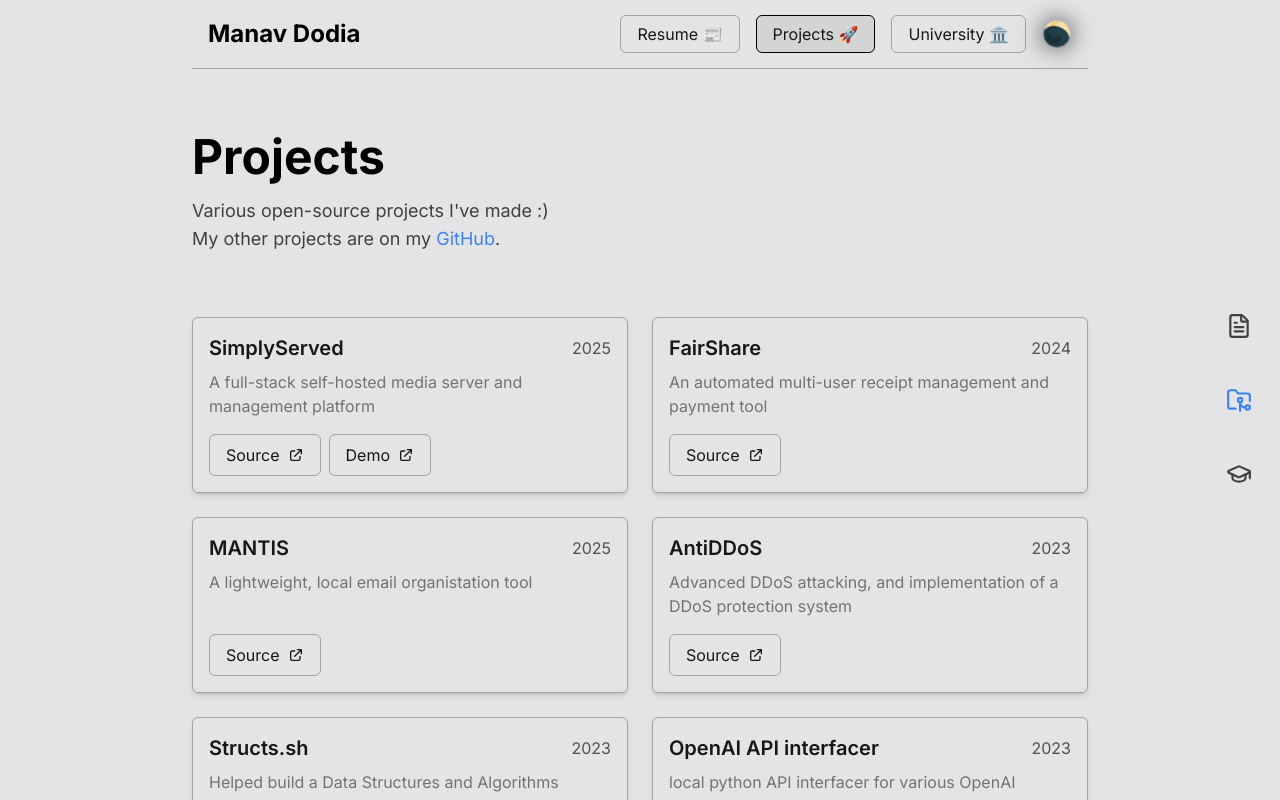
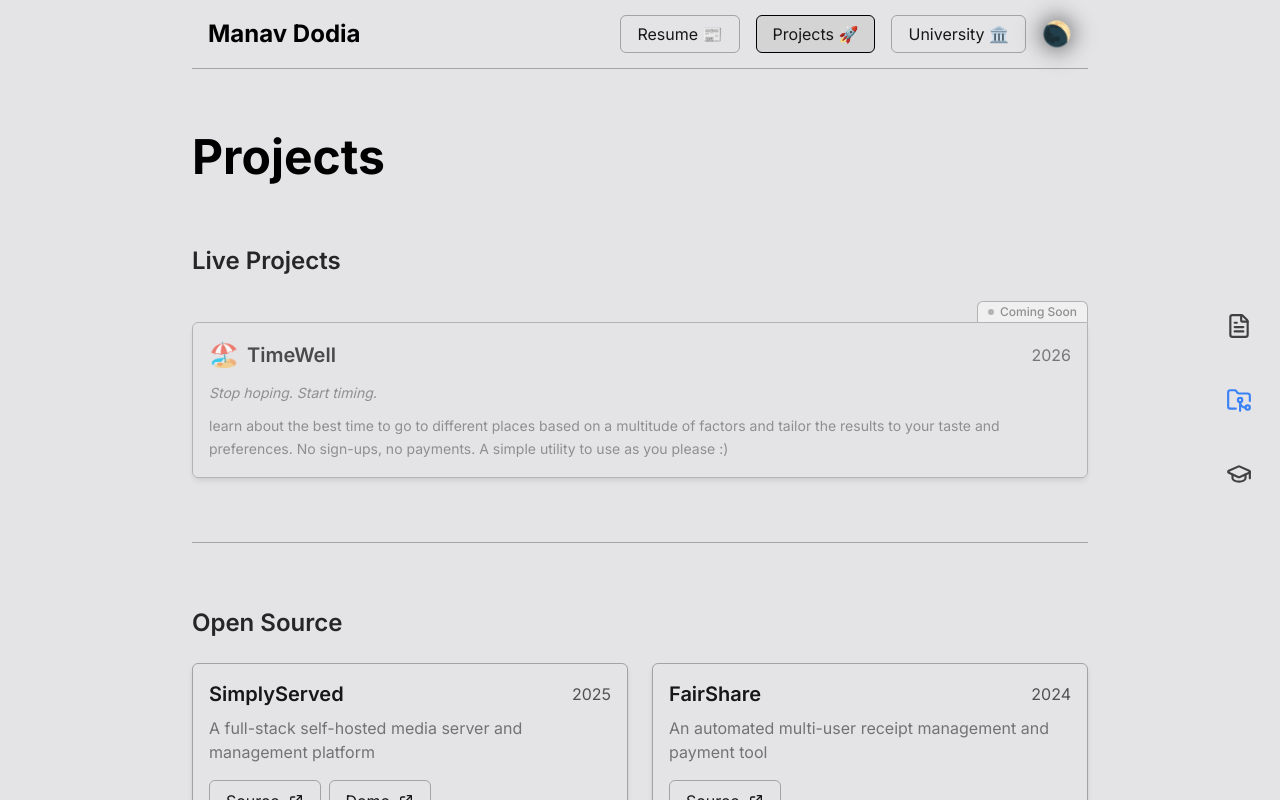
Before and after one commit to manav1411/Personal-website, a Next.js app: page /projects in a window 1280 px wide. Shown: the top 800 px of the page. Built offline with nearby package versions, Linux system fonts and the light colour scheme.

Commit message:
fixed bugs, added new project card

```diff
--- a/src/app/page.tsx
+++ b/src/app/page.tsx
@@ -37,13 +37,13 @@ export default function Home() {
               Contact me at <span className="text-blue-500 font-semibold">manavbdodia@gmail.com</span>
               <button
                 onClick={copyToClipboard}
-                className="ml-2 bg-transparent rounded transition-colors duration-150 ease-in-out focus:outline-none"
+                className="ml-2 bg-transparent rounded focus:outline-none"
                 aria-label="Copy email to clipboard"
               >
                 {copied ? (
-                  <IoMdCheckmark className="text-green-500 w-5 h-5 transition-colors duration-150 ease-in-out" />
+                  <IoMdCheckmark className="text-green-500 w-5 h-5" />
                 ) : (
-                  <FaRegCopy className="text-neutral-500 dark:text-neutral-400 w-5 h-5 hover:text-blue-500 dark:hover:text-blue-400 transition-colors duration-150 ease-in-out" />
+                  <FaRegCopy className="text-neutral-500 dark:text-neutral-400 w-5 h-5 hover:text-blue-500 dark:hover:text-blue-400" />
                 )}
               </button>
               {copied && <span className="mr-8 text-xs opacity-50">Copied!</span>}
@@ -54,13 +54,13 @@ export default function Home() {
           <div className="flex space-x-4 mt-4 justify-self-auto">
             <a href="https://github.com/manav1411" target="_blank" rel="noopener noreferrer">
               <button className="">
-                <FaGithub className="w-8 h-8 hover:text-blue-500 transition-colors duration-50 ease-in-out" />
+                <FaGithub className="w-8 h-8 hover:text-blue-500" />
               </button>
             </a>
 
             <a href="https://linkedin.com/in/manav-dodia" target="_blank" rel="noopener noreferrer">
               <button className="">
-                <FaLinkedin className="w-8 h-8 hover:text-blue-500 transition-colors duration-50 ease-in-out" />
+                <FaLinkedin className="w-8 h-8 hover:text-blue-500" />
               </button>
             </a>
           </div>
@@ -103,7 +103,7 @@ export default function Home() {
           </h2>
           <Link
               href="/projects"
-              className={`px-4 py-2 border rounded-md transition text-neutral-900 dark:text-neutral-100 border-neutral-400 dark:border-neutral-500 hover:bg-neutral-300 dark:hover:bg-neutral-700`}
+              className={`px-4 py-2 border rounded-md text-neutral-900 dark:text-neutral-100 border-neutral-400 dark:border-neutral-500 hover:bg-neutral-300 dark:hover:bg-neutral-700`}
             >
               All Projects
           </Link>
@@ -126,7 +126,7 @@ export default function Home() {
           <h2 className="text-3xl font-semibold mb-6">Experience</h2>
           <Link
             href="/resume"
-            className="px-4 py-2 border rounded-md transition text-neutral-900 dark:text-neutral-100 border-neutral-400 dark:border-neutral-500 hover:bg-neutral-300 dark:hover:bg-neutral-700"
+            className="px-4 py-2 border rounded-md text-neutral-900 dark:text-neutral-100 border-neutral-400 dark:border-neutral-500 hover:bg-neutral-300 dark:hover:bg-neutral-700"
           >
             View resume
           </Link>
--- a/src/app/projects/page.tsx
+++ b/src/app/projects/page.tsx
@@ -1,7 +1,8 @@
-// pages/projects.tsx
 import { FC } from 'react';
 import ProjectCard from '@/components/ProjectCard';
-import projects from '@/data/projectsData'; // Import the project data
+import LabCard from '@/components/LabCard';
+import projects from '@/data/projectsData';
+import labProjects from '@/data/labsData';
 
 const ProjectsPage: FC = () => {
     return (
@@ -11,21 +12,28 @@ const ProjectsPage: FC = () => {
                     Projects
                 </h1>
                 <p className="text-lg text-neutral-700 dark:text-neutral-300">
-                    Various open-source projects I've made :)
-                    <br />
-                    My other projects are on my{' '}
-                    <a
-                        href="https://github.com/manav1411"
-                        className="text-blue-500 hover:underline hover:text-blue-700 dark:text-blue-400 dark:hover:text-blue-300"
-                        target="_blank"
-                        rel="noopener noreferrer"
-                    >
-                        GitHub
-                    </a>
-                    .
                 </p>
             </header>
-            <section className="w-full max-w-4xl">
+
+            {/* Production projects */}
+            <section className="w-full max-w-4xl mb-16">
+                <h2 className="text-2xl font-semibold mb-6 text-neutral-800 dark:text-neutral-200">
+                    Live Projects
+                </h2>
+                <div className="flex flex-col gap-6">
+                    {labProjects.map((project) => (
+                        <LabCard key={project.title} project={project} />
+                    ))}
+                </div>
+            </section>
+
+            <div className="w-full max-w-4xl border-b border-neutral-400 dark:border-neutral-700 mb-16" />
+
+            {/* Open source projects */}
+            <section className="w-full max-w-4xl mb-16">
+                <h2 className="text-2xl font-semibold mb-6 text-neutral-800 dark:text-neutral-200">
+                    Open Source
+                </h2>
                 <div className="grid grid-cols-1 sm:grid-cols-2 gap-6">
                     {projects.map((project, index) => (
                         <ProjectCard key={index} project={project} />
@@ -34,14 +42,13 @@ const ProjectsPage: FC = () => {
             </section>
 
             {/* Footer */}
-            <footer className="mt-32 mb-5">
+            <footer className="mt-16 mb-5">
                 <p className="text-sm text-neutral-500 text-center">
-                Made with ✨, powered by ☕
-                <br />
-                by 2024 Manav Dodia
+                    Made with ✨, powered by ☕
+                    <br />
+                    by Manav Dodia
                 </p>
             </footer>
-
         </main>
     );
 };
--- a/src/app/resume/page.tsx
+++ b/src/app/resume/page.tsx
@@ -19,7 +19,7 @@ export default function ResumePage() {
   return (
     <main className="w-full" style={{ height }}>
       {loading && (
-        <div className="absolute inset-0 flex items-center justify-center z-10 bg-white">
+        <div className="absolute inset-0 flex items-center justify-center z-10 bg-white dark:bg-neutral-900">
           <p>the Resume will be loaded soon...</p>
         </div>
       )}
--- /dev/null
+++ b/src/components/LabCard.tsx
@@ -0,0 +1,69 @@
+import { FC } from 'react';
+import { LabProject } from '@/data/labsData';
+
+const statusConfig = {
+    'live': {
+        label: 'Live',
+        dot: 'bg-green-500',
+        text: 'text-green-600 dark:text-green-400',
+        border: 'border-green-400 dark:border-green-600',
+        bg: 'bg-green-50 dark:bg-green-950/40',
+    },
+    'beta': {
+        label: 'Beta',
+        dot: 'bg-amber-400',
+        text: 'text-amber-600 dark:text-amber-400',
+        border: 'border-amber-400 dark:border-amber-600',
+        bg: 'bg-amber-50 dark:bg-amber-950/40',
+    },
+    'coming-soon': {
+        label: 'Coming Soon',
+        dot: 'bg-neutral-400',
+        text: 'text-neutral-500 dark:text-neutral-400',
+        border: 'border-neutral-400 dark:border-neutral-600',
+        bg: 'bg-neutral-100 dark:bg-neutral-800/60',
+    },
+};
+
+const LabCard: FC<{ project: LabProject }> = ({ project }) => {
+    const status = statusConfig[project.status];
+    const isClickable = project.status !== 'coming-soon';
+
+    const badge = (
+        <span className={`inline-flex items-center gap-1.5 px-2.5 py-0.5 text-xs font-medium rounded-t-md border-t border-l border-r ${status.border} ${status.bg} ${status.text}`}>
+            <span className={`w-1.5 h-1.5 rounded-full ${status.dot}`} />
+            {status.label}
+        </span>
+    );
+
+    const card = (
+        <div className={`w-full dark:bg-neutral-800 border border-neutral-400 dark:border-neutral-500 rounded-tl-md rounded-bl-md rounded-br-md shadow-md dark:shadow-neutral-800 p-4 flex flex-col gap-3 ${isClickable ? 'group-hover:bg-neutral-100 dark:group-hover:bg-neutral-700' : ''}`}>
+            <div className="flex justify-between items-center">
+                <span className="text-xl font-semibold text-neutral-900 dark:text-neutral-100 flex items-center gap-2">
+                    <span className="text-2xl select-none">{project.emoji}</span>
+                    {project.title}
+                </span>
+                <span className="text-neutral-600 dark:text-neutral-400 shrink-0">{project.year}</span>
+            </div>
+            <p className="text-sm italic text-neutral-500 dark:text-neutral-400">{project.tagline}</p>
+            <p className="text-neutral-500 dark:text-neutral-400 text-sm leading-relaxed">{project.description}</p>
+        </div>
+    );
+
+    if (isClickable) {
+        return (
+            <a href={project.url} target="_blank" rel="noopener noreferrer" className="group flex flex-col items-end">
+                {badge}
+                {card}
+            </a>
+        );
+    }
+    return (
+        <div className="flex flex-col items-end opacity-75">
+            {badge}
+            {card}
+        </div>
+    );
+};
+
+export default LabCard;
--- a/src/components/Navbar.tsx
+++ b/src/components/Navbar.tsx
@@ -25,7 +25,7 @@ const Navbar = () => {
         {/* Logo/Name */}
         <Link
           href="/"
-          className="text-2xl font-bold relative inline-block transition-all duration-300 hover:text-blue-500 dark:hover:text-blue-400"
+          className="text-2xl font-bold relative inline-block hover:text-blue-500 dark:hover:text-blue-400"
         >
           Manav Dodia
           <span className="absolute left-0 bottom-0 block w-full h-1 bg-blue-500 dark:bg-blue-400 transition-transform transform scale-x-0 hover:scale-x-100"></span>
@@ -37,7 +37,7 @@ const Navbar = () => {
           <div className="space-x-4">
             <Link
               href="/resume"
-              className={`px-4 py-2 border rounded-md transition ${
+              className={`px-4 py-2 border rounded-md ${
                 pathname === "/resume"
                   ? "bg-neutral-300 text-neutral-900 border-black dark:border-white dark:bg-neutral-700 dark:text-neutral-100"
                   : "text-neutral-900 dark:text-neutral-100 border-neutral-400 dark:border-neutral-500 hover:bg-neutral-300 dark:hover:bg-neutral-700"
@@ -47,7 +47,7 @@ const Navbar = () => {
             </Link>
             <Link
               href="/projects"
-              className={`px-4 py-2 border rounded-md transition ${
+              className={`px-4 py-2 border rounded-md ${
                 pathname === "/projects"
                   ? "bg-neutral-300 text-neutral-900 border-black dark:border-white dark:bg-neutral-700 dark:text-neutral-100"
                   : "text-neutral-900 dark:text-neutral-100 border-neutral-400 dark:border-neutral-500 hover:bg-neutral-300 dark:hover:bg-neutral-700"
@@ -55,9 +55,9 @@ const Navbar = () => {
             >
               Projects 🚀
             </Link>
-            <Link
+<Link
               href="/university"
-              className={`px-4 py-2 border rounded-md transition ${
+              className={`px-4 py-2 border rounded-md ${
                 pathname === "/university"
                   ? "bg-neutral-300 text-neutral-900 border-black dark:border-white dark:bg-neutral-700 dark:text-neutral-100"
                   : "text-neutral-900 dark:text-neutral-100 border-neutral-400 dark:border-neutral-500 hover:bg-neutral-300 dark:hover:bg-neutral-700"
--- a/src/components/ProjectCard.tsx
+++ b/src/components/ProjectCard.tsx
@@ -12,14 +12,14 @@ interface Project {
 
 const ProjectCard: FC<{ project: Project }> = ({ project }) => {
     return (
-        <div className="dark:bg-neutral-800 border border-neutral-400 dark:border-neutral-500 rounded-md overflow-hidden shadow-md dark:shadow-neutral-800 p-4 flex flex-col transition-all">
+        <div className="dark:bg-neutral-800 border border-neutral-400 dark:border-neutral-500 rounded-md overflow-hidden shadow-md dark:shadow-neutral-800 p-4 flex flex-col">
             <div className="flex justify-between items-center mb-2">
                 {/* Project title is clickable if sourceUrl exists */}
                 <a
                     href={project.sourceUrl}
                     target="_blank"
                     rel="noopener noreferrer"
-                    className="text-xl font-semibold text-neutral-900 dark:text-neutral-100 hover:underline hover:text-blue-500 dark:hover:text-blue-500 transition"
+                    className="text-xl font-semibold text-neutral-900 dark:text-neutral-100 hover:underline hover:text-blue-500 dark:hover:text-blue-500"
                 >
                     {project.title}
                 </a>
@@ -32,7 +32,7 @@ const ProjectCard: FC<{ project: Project }> = ({ project }) => {
                         href={project.sourceUrl}
                         target="_blank"
                         rel="noopener noreferrer"
-                        className="px-4 py-2 border rounded-md transition text-neutral-900 dark:text-neutral-100 border-neutral-400 dark:border-neutral-500 hover:bg-neutral-300 dark:hover:bg-neutral-700 flex items-center"
+                        className="px-4 py-2 border rounded-md text-neutral-900 dark:text-neutral-100 border-neutral-400 dark:border-neutral-500 hover:bg-neutral-300 dark:hover:bg-neutral-700 flex items-center"
                     >
                         Source
                         <HiOutlineExternalLink className="ml-2" />
@@ -43,7 +43,7 @@ const ProjectCard: FC<{ project: Project }> = ({ project }) => {
                         href={project.demoUrl}
                         target="_blank"
                         rel="noopener noreferrer"
-                        className="px-4 py-2 border rounded-md transition text-neutral-900 dark:text-neutral-100 border-neutral-400 dark:border-neutral-500 hover:bg-neutral-300 dark:hover:bg-neutral-700 flex items-center"
+                        className="px-4 py-2 border rounded-md text-neutral-900 dark:text-neutral-100 border-neutral-400 dark:border-neutral-500 hover:bg-neutral-300 dark:hover:bg-neutral-700 flex items-center"
                     >
                         Demo
                         <HiOutlineExternalLink className="ml-2" />
--- a/src/components/Sidebar.tsx
+++ b/src/components/Sidebar.tsx
@@ -15,7 +15,7 @@ const Sidebar = () => {
   if (!mounted) return null;
 
   const linkClasses = (active: boolean) =>
-    `p-3 rounded-xl transition ${
+    `p-3 rounded-xl ${
       active
         ? "text-blue-500 dark:text-blue-400"
         : "text-neutral-700 dark:text-neutral-300 hover:text-blue-500 dark:hover:text-blue-400"
@@ -43,7 +43,7 @@ const Sidebar = () => {
         <FolderGit2 size={26} />
       </Link>
 
-      <Link
+<Link
         href="/university"
         className={linkClasses(pathname === "/university")}
       >
--- a/src/data/homeExperiencesData.ts
+++ b/src/data/homeExperiencesData.ts
@@ -10,7 +10,7 @@ type Experience = {
       year: '2024',
       details: [
         'Helped build an MVP google-calendar integrated tool to improve task management and scheduling.',
-        'I worked on the frontend and backend, using Supabase, Next.js, and Tailwind to build the applicaiton.',
+        'I worked on the frontend and backend, using Supabase, Next.js, and Tailwind to build the application.',
       ],
     },
     {
--- /dev/null
+++ b/src/data/labsData.ts
@@ -0,0 +1,41 @@
+export interface LabProject {
+    title: string;
+    url: string;
+    tagline: string;
+    description: string;
+    status: 'live' | 'beta' | 'coming-soon';
+    year: string;
+    emoji: string;
+}
+
+const labProjects: LabProject[] = [
+    {
+        title: 'TimeWell',
+        url: 'https://timewell.manavdodia.com',
+        tagline: 'Stop hoping. Start timing.',
+        description: 'learn about the best time to go to different places based on a multitude of factors and tailor the results to your taste and preferences. No sign-ups, no payments. A simple utility to use as you please :)',
+        status: 'coming-soon',
+        year: '2026',
+        emoji: '🏖️',
+    },
+//    {
+//        title: 'Splitr',
+//        url: 'https://splitr.manavdodia.com',
+//        tagline: 'Fair splits for messy trips.',
+//        description: "Splitwise works until your trip gets weird. Multiple currencies, \"I paid for the Airbnb but only 4 of 6 stayed the second night\", \"Sarah didn't drink so she shouldn't split the bar tab\" — Splitr handles all of it. Single page, shareable URL, no app install. The URL is the viral loop.",
+//        status: 'beta',
+//        year: '2025',
+//        emoji: '✂️',
+//    },
+//    {
+//        title: 'Dropoff',
+//        url: 'https://dropoff.manavdodia.com',
+//        tagline: 'Responsible disposal, actually made easy.',
+//        description: 'Type "old laptop in Melbourne" or "expired medications in Sydney". Get a map of real disposal, recycling, and donation points with hours, accepted items, and the rules. Every council website is a maze of PDFs and broken links. Dropoff is the unified front-end they never built.',
+//        status: 'coming-soon',
+//        year: '2025',
+//        emoji: '♻️',
+//    },
+];
+
+export default labProjects;
--- a/src/data/projectsData.ts
+++ b/src/data/projectsData.ts
@@ -23,7 +23,7 @@ const projects: Project[] = [
     {
         title: 'MANTIS',
         year: '2025',
-        description: 'A lightweight, local email organistation tool',
+        description: 'A lightweight, local email organisation tool',
         sourceUrl: 'https://github.com/manav1411/MANTIS',
     },
     {
```
